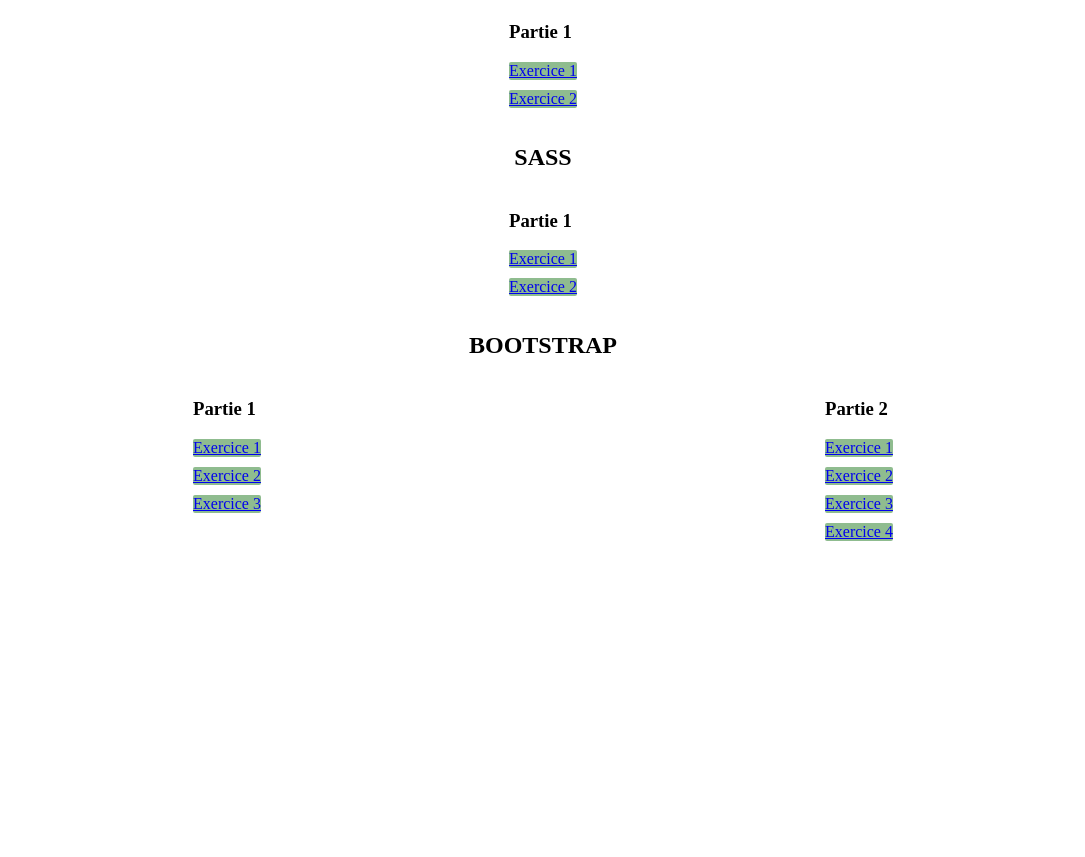
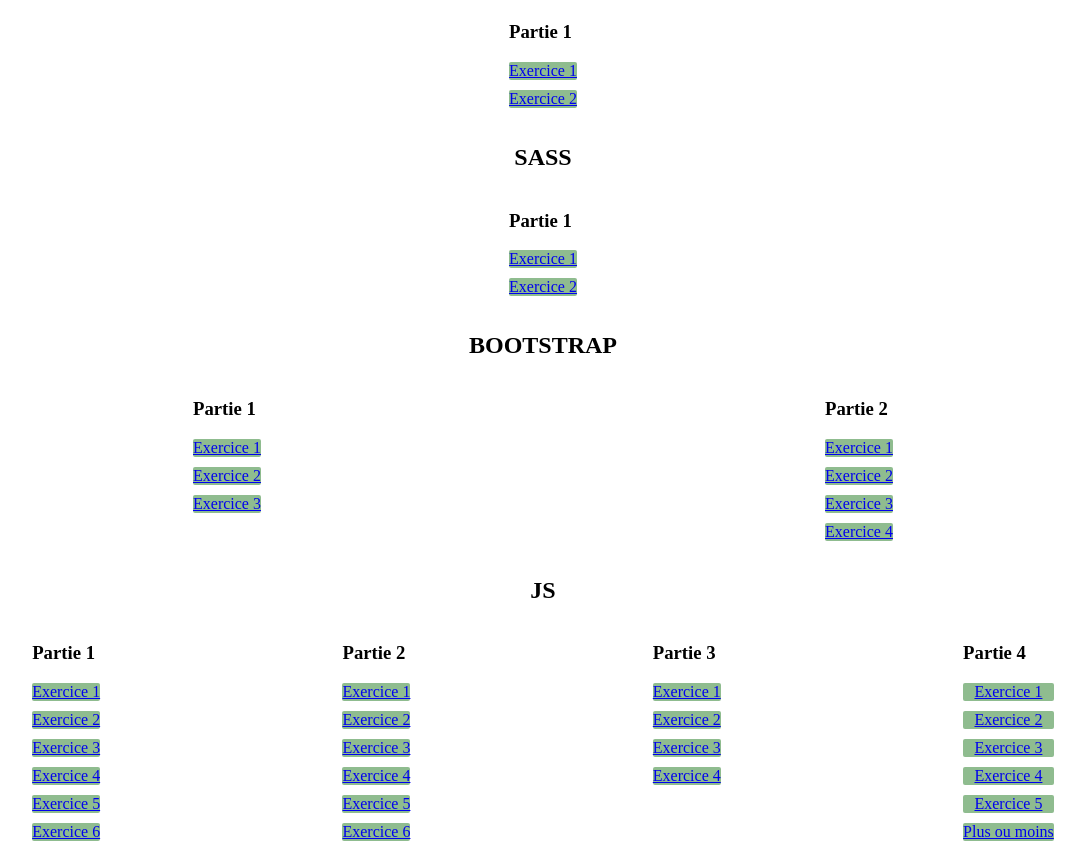
Before and after one commit to Vanessa-D/Les-exos-Descodeuses, a plain HTML site: page index.html in a window 1280 px wide. Shown: the part 1128-1985 px from the top of the page, without its empty margins (97-1182 px from the left). Before the commit the page ends 1685 px from the top, so only its background shows below. Drawn offline with Linux system fonts and the light colour scheme.

Commit message:
ajout exos

```diff
--- a/index.html
+++ b/index.html
@@ -128,6 +128,61 @@
                     </div>
                 </div>
             </div>
+            <div class="division-theme">
+                <h2>JS</h2>
+                <div class="parties">
+                    <div id="part1">
+                        <h3>Partie 1</h3>
+                        <nav>
+                            <ul>
+                                <li><a href="JS/Part1/Exo1/index.html" target="_blank">Exercice 1</a></li>
+                                <li><a href="JS/Part1/Exo2/index.html" target="_blank">Exercice 2</a></li>
+                                <li><a href="JS/Part1/Exo3/index.html" target="_blank">Exercice 3</a></li>
+                                <li><a href="JS/Part1/Exo4/index.html" target="_blank">Exercice 4</a></li>
+                                <li><a href="JS/Part1/Exo5/index.html" target="_blank">Exercice 5</a></li>
+                                <li><a href="JS/Part1/Exo6/index.html" target="_blank">Exercice 6</a></li>
+                            </ul>
+                        </nav>
+                    </div>
+                    <div id="part2">
+                        <h3>Partie 2</h3>
+                        <nav>
+                            <ul>
+                                <li><a href="JS/Part2/Exo1/index.html" target="_blank">Exercice 1</a></li>
+                                <li><a href="JS/Part2/Exo2/index.html" target="_blank">Exercice 2</a></li>
+                                <li><a href="JS/Part2/Exo3/index.html" target="_blank">Exercice 3</a></li>
+                                <li><a href="JS/Part2/Exo4/index.html" target="_blank">Exercice 4</a></li>
+                                <li><a href="JS/Part2/Exo5/index.html" target="_blank">Exercice 5</a></li>
+                                <li><a href="JS/Part2/Exo6/index.html" target="_blank">Exercice 6</a></li>
+                            </ul>
+                        </nav>
+                    </div>
+                    <div id="part3">
+                        <h3>Partie 3</h3>
+                        <nav>
+                            <ul>
+                                <li><a href="JS/Part3/Exo1/index.html" target="_blank">Exercice 1</a></li>
+                                <li><a href="JS/Part3/Exo2/index.html" target="_blank">Exercice 2</a></li>
+                                <li><a href="JS/Part3/Exo3/index.html" target="_blank">Exercice 3</a></li>
+                                <li><a href="JS/Part3/Exo4/index.html" target="_blank">Exercice 4</a></li>
+                            </ul>
+                        </nav>
+                    </div>
+                    <div id="part4">
+                        <h3>Partie 4</h3>
+                        <nav>
+                            <ul>
+                                <li><a href="JS/Part4/Exo1/index.html" target="_blank">Exercice 1</a></li>
+                                <li><a href="JS/Part4/Exo2/index.html" target="_blank">Exercice 2</a></li>
+                                <li><a href="JS/Part4/Exo3/index.html" target="_blank">Exercice 3</a></li>
+                                <li><a href="JS/Part4/Exo4/index.html" target="_blank">Exercice 4</a></li>
+                                <li><a href="JS/Part4/Exo5/index.html" target="_blank">Exercice 5</a></li>
+                                <li><a href="JS/Part4/Bonus/index.html" target="_blank">Plus ou moins</a></li>
+                            </ul>
+                        </nav>
+                    </div>
+                </div>
+            </div>
         </div>
     </div>
 </body>
```
